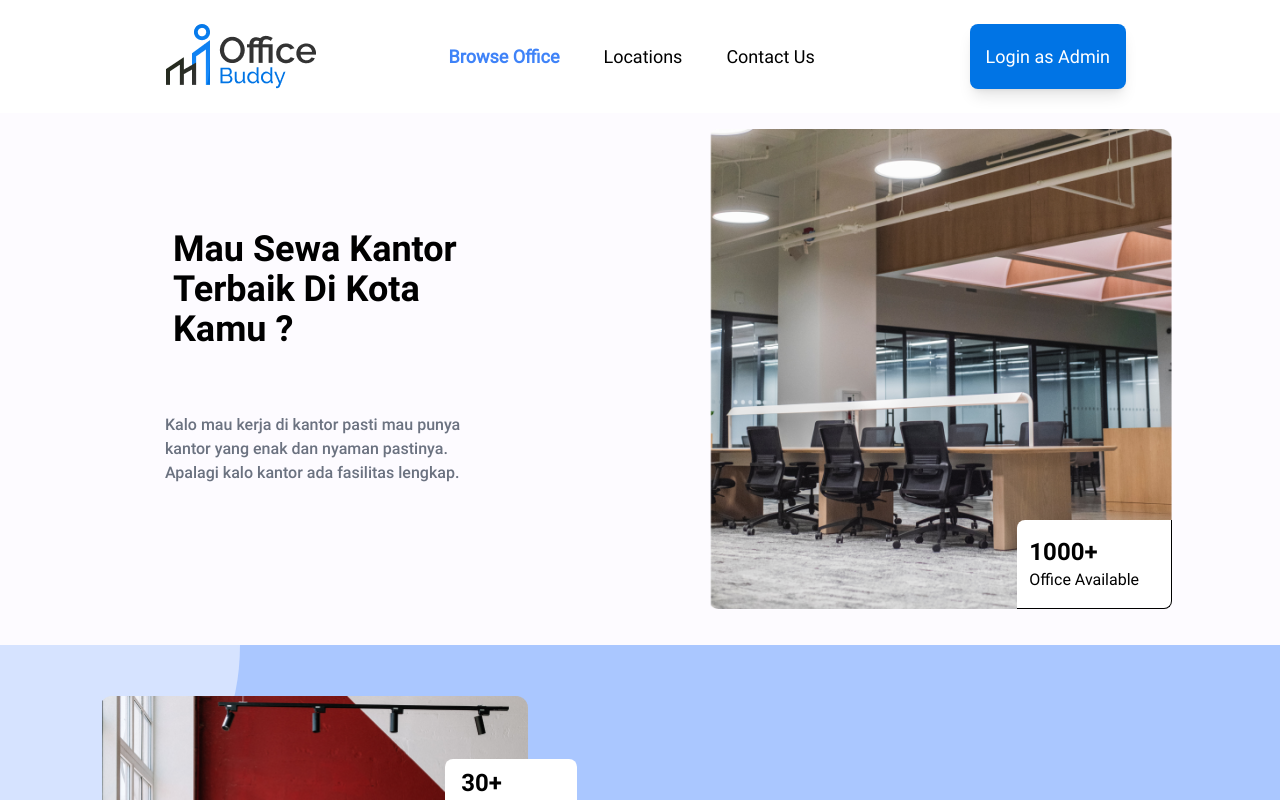
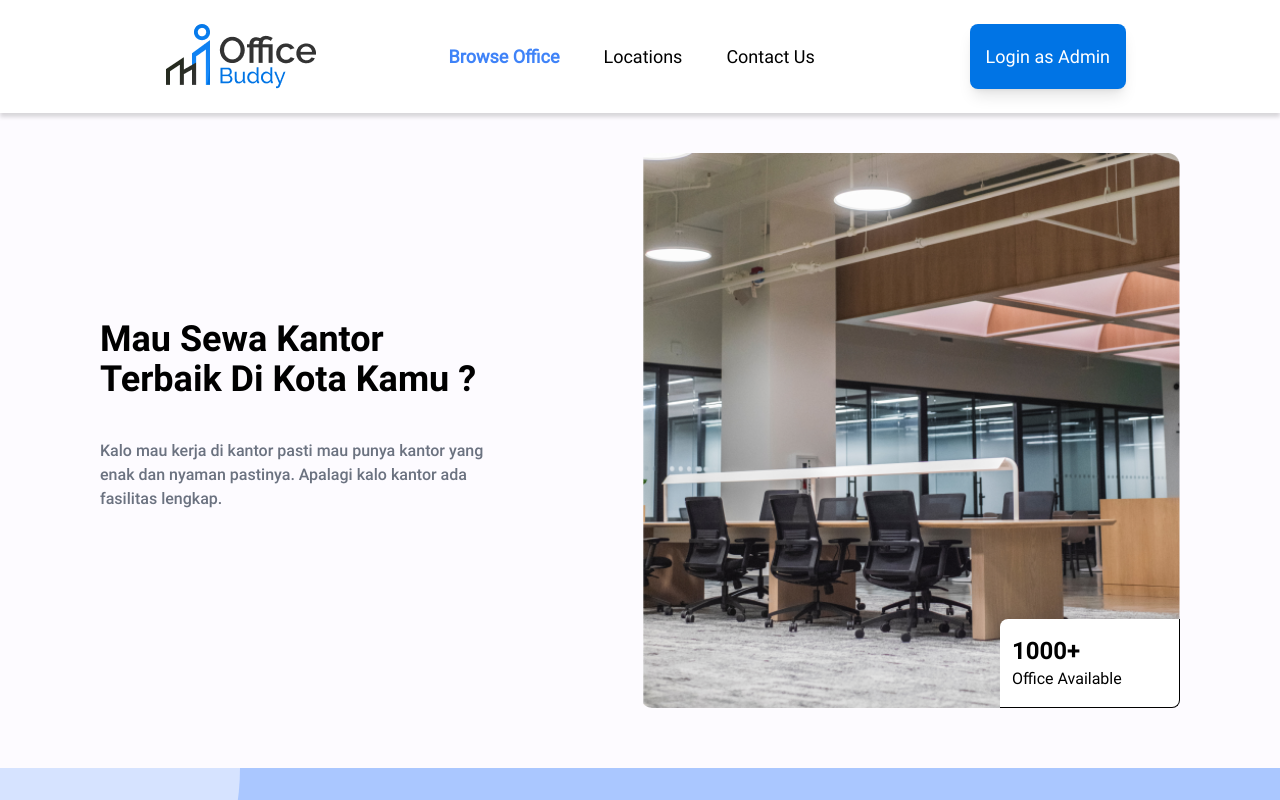
Before and after one commit to Kelompok-13-Alterra/officebuddy-web, a React (Vite) app: page / in a window 1280 px wide. Shown: the top 800 px of the page. Built offline with nearby package versions, Linux system fonts and the light colour scheme.

Commit message:
refactor[ui]: refactor navbar and landing ui

```diff
--- a/src/components/Landing/HeroLanding.jsx
+++ b/src/components/Landing/HeroLanding.jsx
@@ -3,19 +3,19 @@ import KantorImage from "../../assets/img/Kantor.png";
 
 const HeroLanding = () => {
   return (
-    <div className="bg-bg-body w-screen md:flex  pt-4 justify-center pb-4">
-      <div className="wordWrapper w-1/2  flex flex-col justify-center items-center">
-        <div className="flex flex-col ml-48 md:ml-10 mb-5">
-          <div className="wrapperTag w-[350px]  md:h-[192px] h-[120px] p-2  flex justify-center items-start ">
-            <h1 className="text-start md:text-4xl text-2xl  font-face-ro-bold ">
+    <div className="bg-bg-body w-screen md:flex justify-center my-10 px-4 md:px-[100px]">
+      <div className="wordWrapper flex flex-col justify-center">
+        <div className="flex flex-col mb-5">
+          <div className="wrapperTag mb-3 md:mb-10 flex w-3/4">
+            <h1 className="text-start md:text-4xl text-2xl font-face-ro-bold ">
               Mau Sewa Kantor Terbaik Di Kota Kamu ?
             </h1>
           </div>
-          <p className="font-face-ro-med w-[310px] mb-3 text-sm  text-gray-500 md:text-base text-start">
+          <p className="font-face-ro-med w-full md:w-[400px] mb-3 text-sm text-gray-500 md:text-base text-start">
             Kalo mau kerja di kantor pasti mau punya kantor yang enak dan nyaman
             pastinya. Apalagi kalo kantor ada fasilitas lengkap.
           </p>
-          <button className="font-face-ro-med md:hidden  h-11 mr-20 rounded-md w-52 flex justify-center items-center text-white gap-4 bg-bg-button">
+          <button className="font-face-ro-med md:hidden h-11 mr-20 rounded-md w-52 flex justify-center items-center text-white gap-4 bg-bg-button my-3">
             Booking Kantor{" "}
             <svg
               width="11"
@@ -32,11 +32,11 @@ const HeroLanding = () => {
           </button>
         </div>
       </div>
-      <div className="bannerWrapper w-full md:w-1/2 flex justify-center items-center ">
-        <div className=" md:mr-10 md:w-fit flex justify-center items-center-full md:mx-0 mx-3 relative ">
+      <div className="bannerWrapper w-full md:w-1/2 flex justify-center items-center shrink-0">
+        <div className="md:w-full flex items-center justify-center relative">
           <img
             src={KantorImage}
-            className="md:w-[29rem] w-full md:h-[30rem]"
+            className="w-full object-contain object-center"
             alt="BannerKantor"
           />
           <div className="bg-white p-3 py-4 w-1/3 bottom-0 rounded-tl-lg rounded-br-lg border-r border-b border-black right-0 absolute">
--- a/src/components/Navbar/Navbar.jsx
+++ b/src/components/Navbar/Navbar.jsx
@@ -8,7 +8,7 @@ function Navbar() {
   const navigate = useNavigate();
 
   return (
-    <>
+    <header>
       <nav className="navbar font-face-ro p-4 lg:px-[154px] lg:py-6">
         <div className="flex flex-col lg:flex-row lg:gap-5">
           <div className="flex items-center justify-between">
@@ -110,7 +110,7 @@ function Navbar() {
           </div>
         </div>
       </nav>
-    </>
+    </header>
   );
 }
 
```
